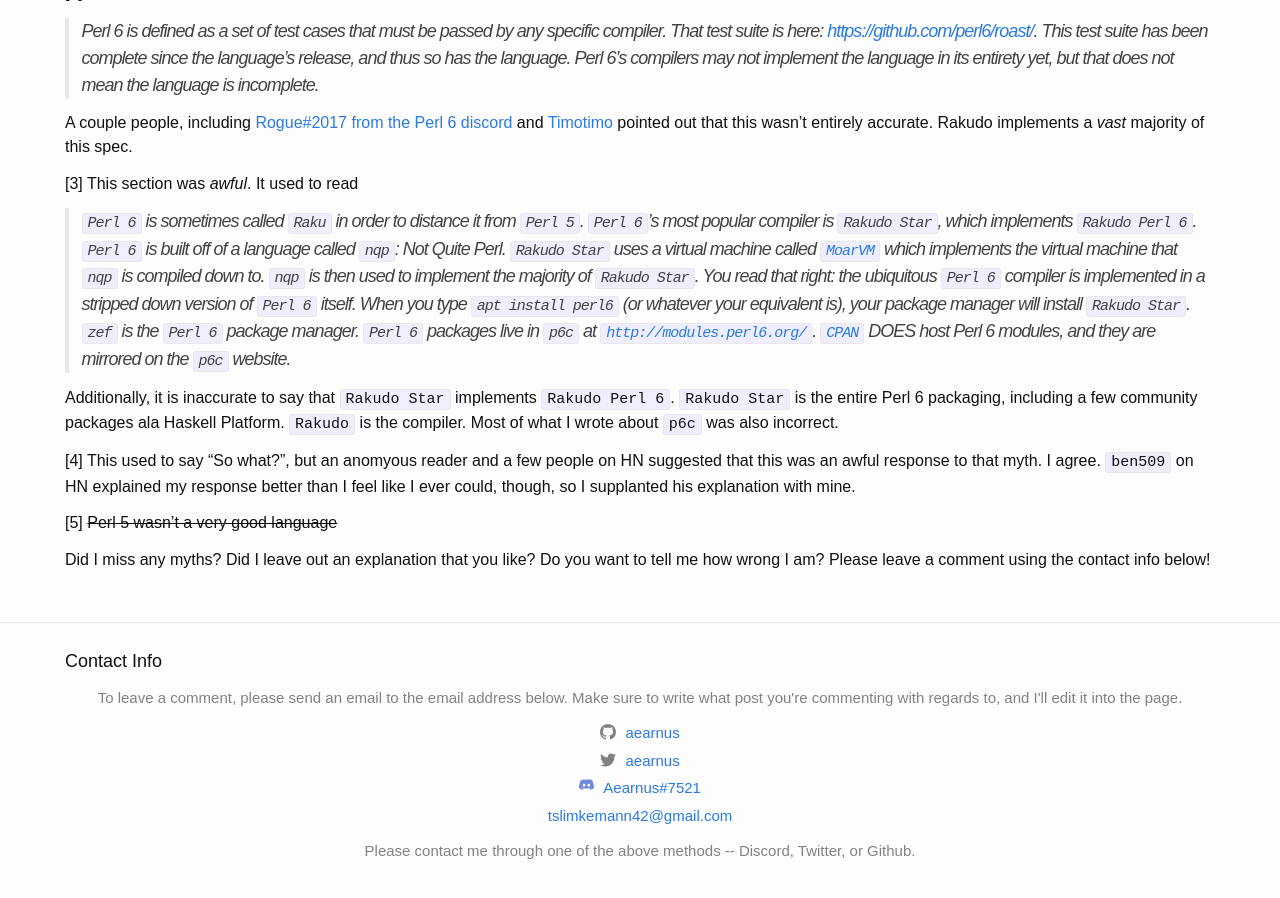
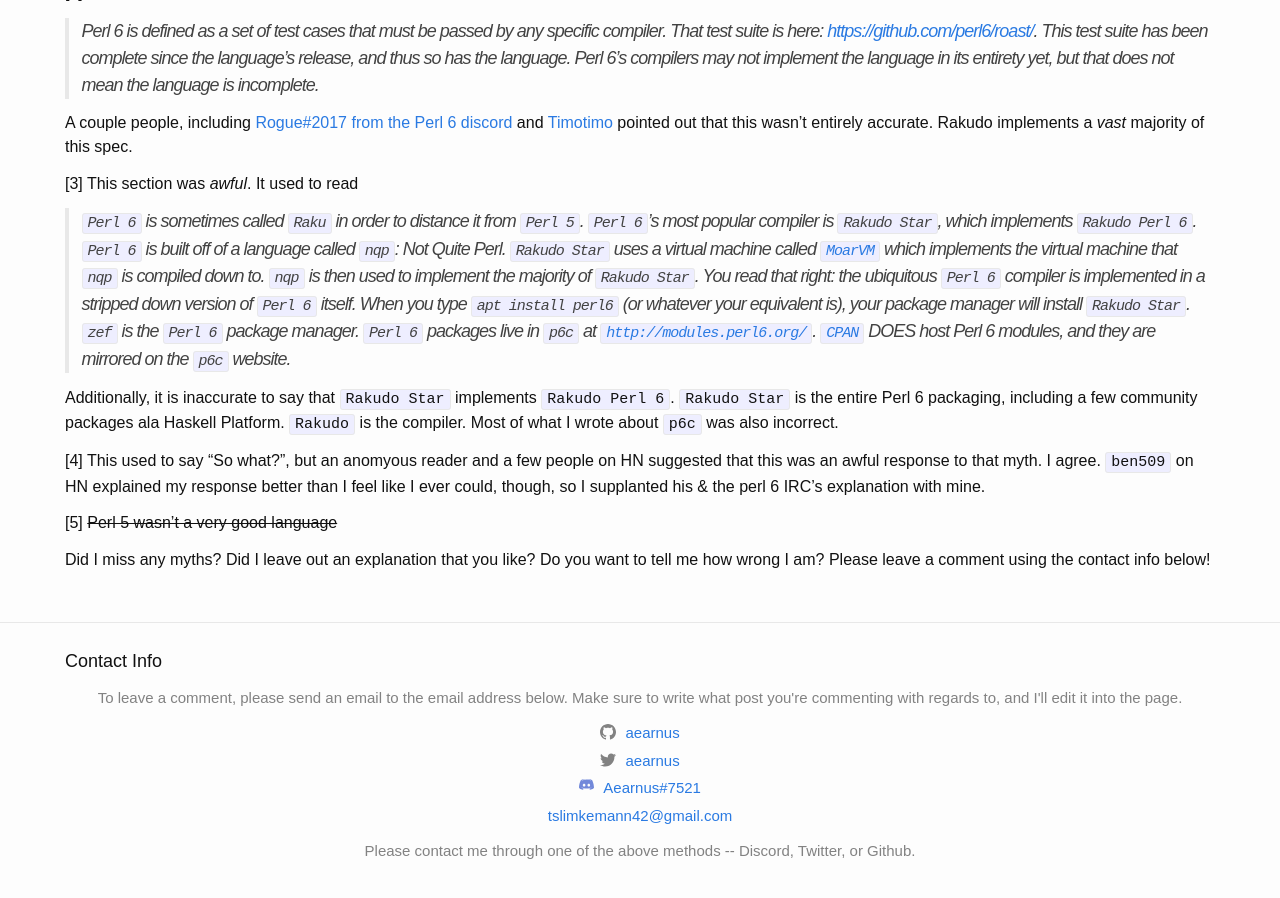
Before and after one commit to DataKinds/datakinds.github.io, a Jekyll site: the page built from _posts/2019-07-06-perl-6-is-cursed.md, in a window 1280 px wide and 900 px high, scrolled down 4129 px. Built offline with Jekyll 4.4.1, drawn with Linux system fonts in a browser that asks for light colours.

Commit message:
ftnote 5

```diff
--- a/_posts/2019-07-06-perl-6-is-cursed.md
+++ b/_posts/2019-07-06-perl-6-is-cursed.md
@@ -143,7 +143,7 @@
 
 Additionally, it is inaccurate to say that `Rakudo Star` implements `Rakudo Perl 6`. `Rakudo Star` is the entire Perl 6 packaging, including a few community packages ala Haskell Platform. `Rakudo` is the compiler. Most of what I wrote about `p6c` was also incorrect.
 
-[4] This used to say "So what?", but an anomyous reader and a few people on HN suggested that this was an awful response to that myth. I agree. `ben509` on HN explained my response better than I feel like I ever could, though, so I supplanted his explanation with mine.
+[4] This used to say "So what?", but an anomyous reader and a few people on HN suggested that this was an awful response to that myth. I agree. `ben509` on HN explained my response better than I feel like I ever could, though, so I supplanted his & the perl 6 IRC's explanation with mine.
 
 [5] ~~Perl 5 wasn't a very good language~~
 
```
